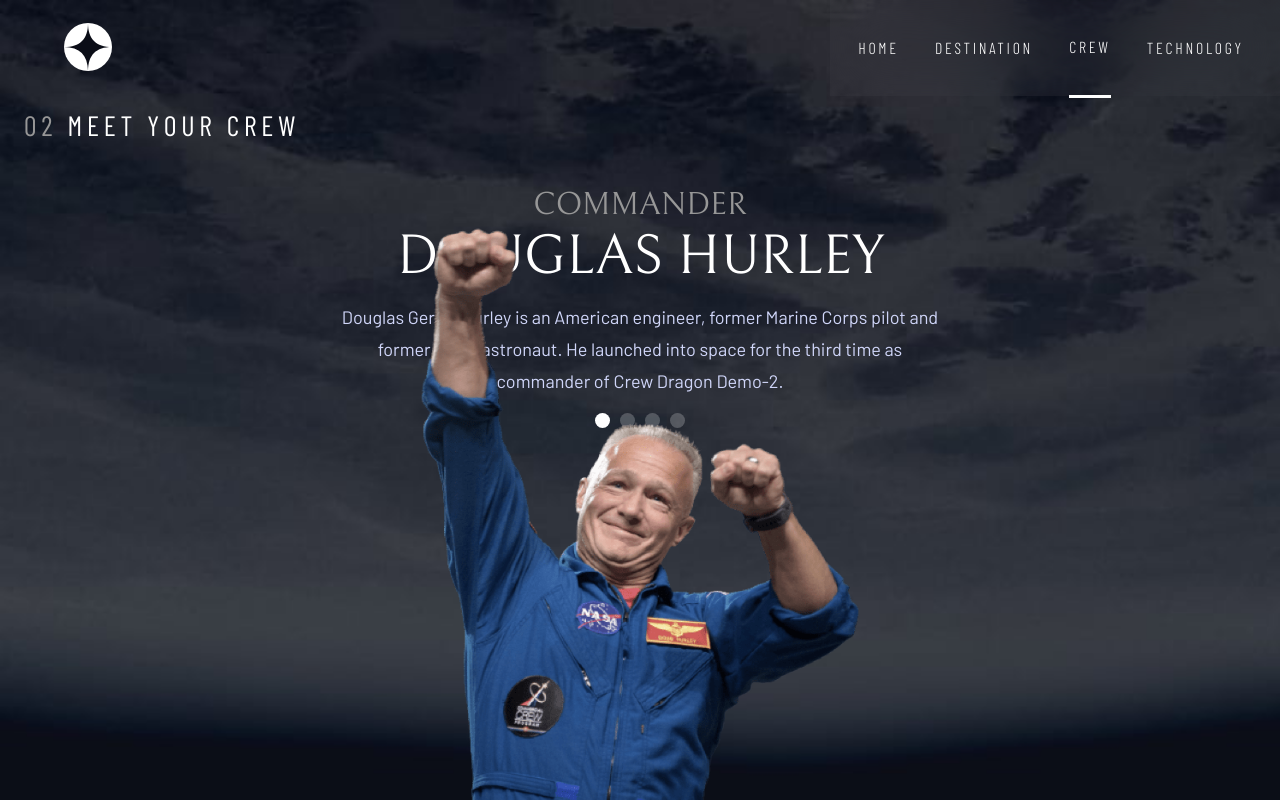
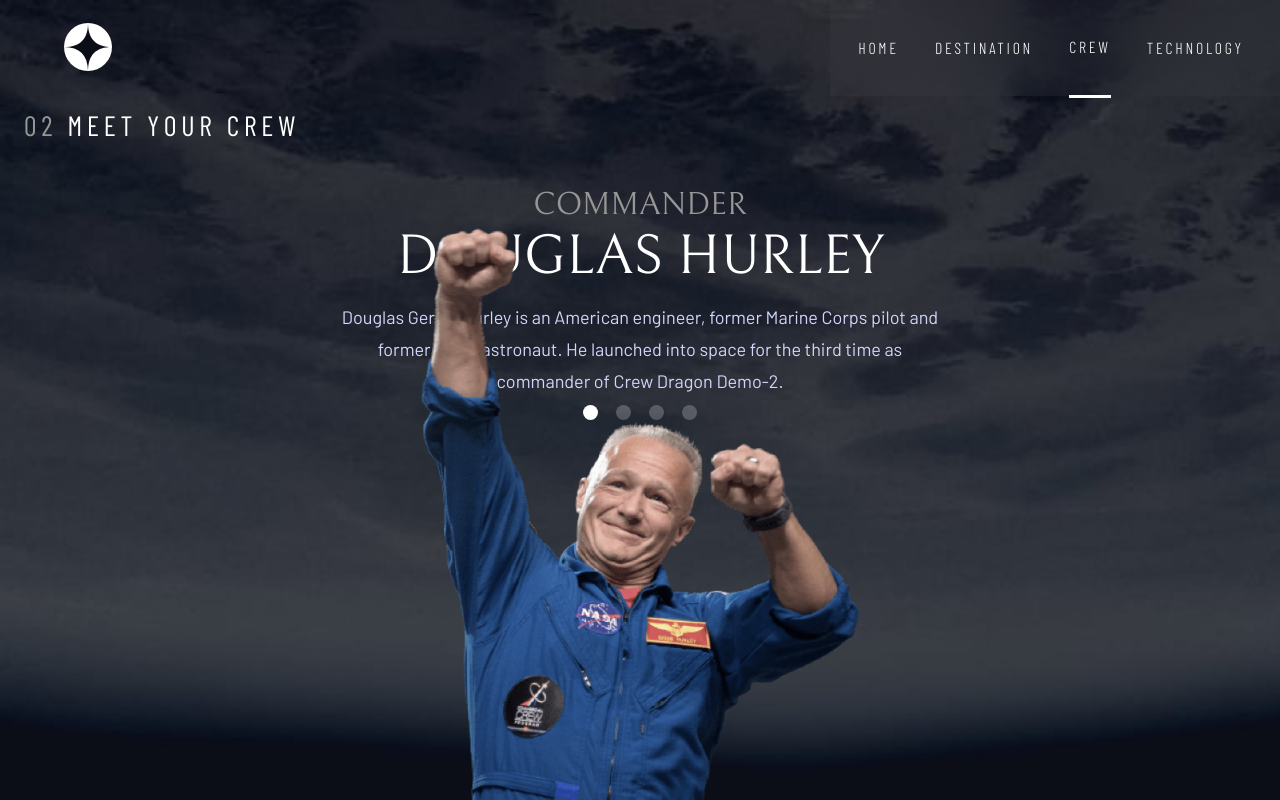
Before and after one commit to Otwgoat/space-tourism-frontend-mentor, a Next.js app: page /crew in a window 1280 px wide. Shown: the top 800 px of the page. Built offline with nearby package versions, Linux system fonts and the light colour scheme.

Commit message:
Mise à jour de la largeur de la barre de navigation

```diff
--- a/app/src/styles/_crew.scss
+++ b/app/src/styles/_crew.scss
@@ -90,7 +90,7 @@
 
 
                 nav {
-                    width: 90px;
+                    width: 115px;
                     height: 50px;
                     display: flex;
                     align-items: center;
@@ -101,7 +101,7 @@
                     display: flex;
                     align-items: center;
                     margin-top: 0;
-                    margin-bottom: 1rem;
+                    margin-bottom: 0.5rem;
                     #crewCardHeader {
                         height: 50%;
                         justify-content: space-evenly;
```
